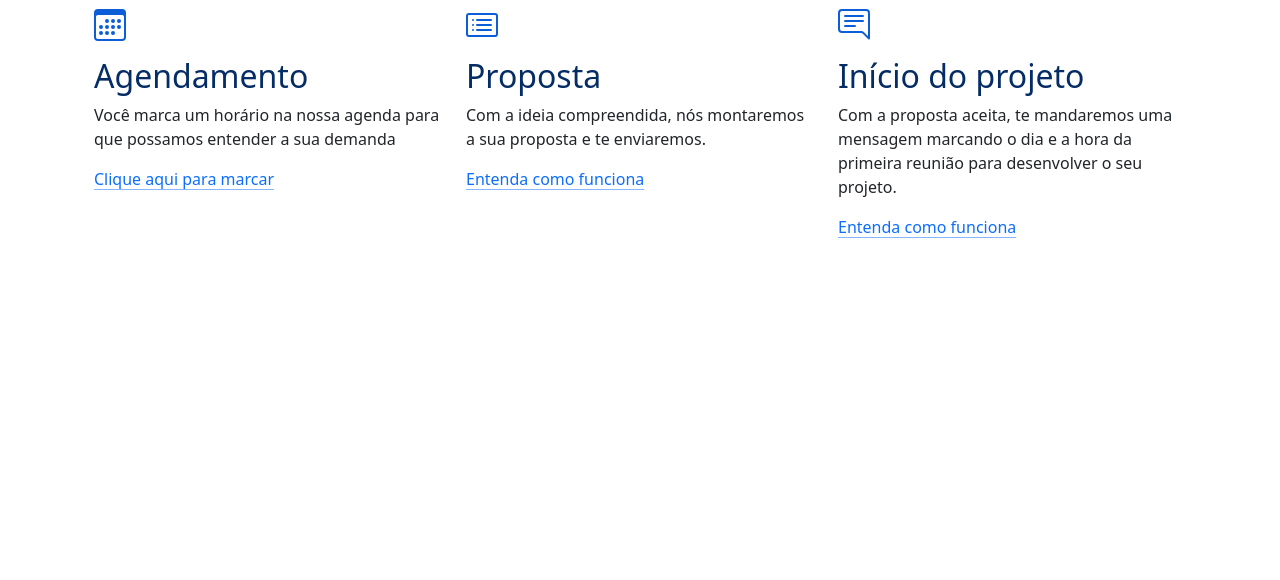
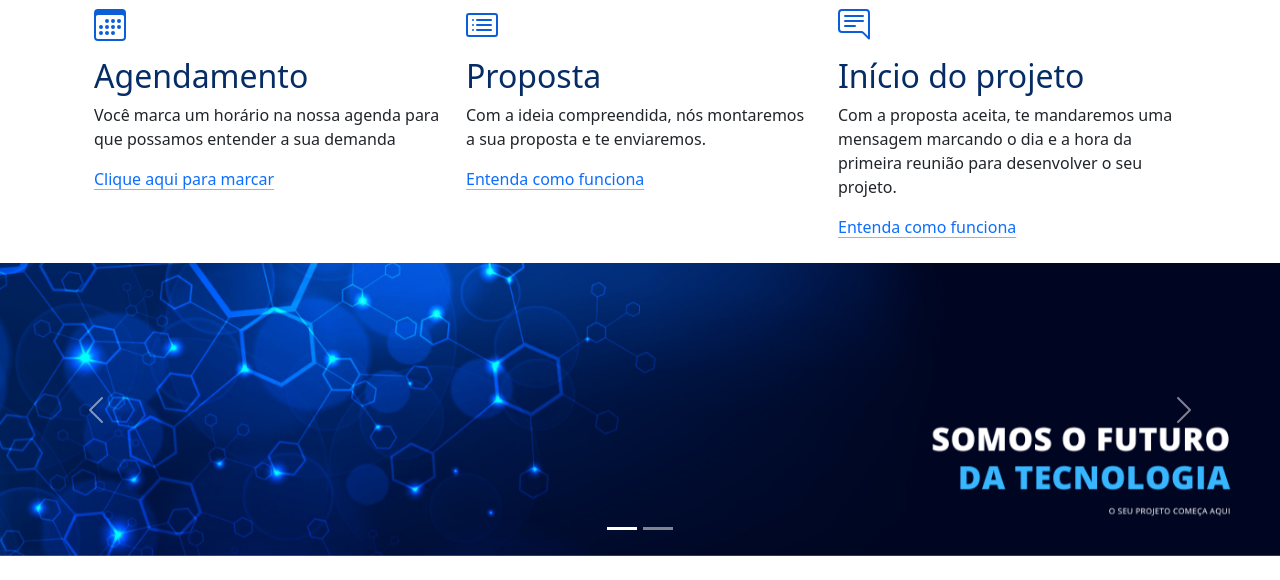
Before and after one commit to edsonplz/Curso-Bootstrap, a plain HTML site: page index.html in a window 1280 px wide. Shown: the part 750-1330 px from the top of the page. Before the commit the page ends 989 px from the top, so only its background shows below. Drawn offline with nearby package versions, Linux system fonts and the light colour scheme.

Commit message:
Slider Implementado

```diff
--- a/index.html
+++ b/index.html
@@ -11,7 +11,7 @@
 <body>
     <header>
         <nav class="navbar navbar-expand-lg bg-dark py-4" data-bs-theme="dark">
-            <div class="container">
+            <div class="container-fluid">
                 <img src="./assets/logo.svg" alt="Edson boot" width="100px" />
                 <button class="navbar-toggler" type="button" data-bs-toggle="collapse"
                     data-bs-target="#navbarSupportedContent" aria-controls="navbarSupportedContent"
@@ -123,6 +123,35 @@
         </div>
     </section>
 
+    <section id="slider" class="my-4">
+        <div id="carouselExampleIndicators" class="carousel slide">
+            <div class="carousel-indicators">
+                <button type="button" data-bs-target="#carouselExampleIndicators" data-bs-slide-to="0" class="active"
+                    aria-current="true" aria-label="Slide 1"></button>
+                <button type="button" data-bs-target="#carouselExampleIndicators" data-bs-slide-to="1"
+                    aria-label="Slide 2"></button>
+            </div>
+            <div class="carousel-inner">
+                <div class="carousel-item active">
+                    <img src="./assets/banner-1.png" class="d-block w-100" alt="Slide 1 Edson" />
+                </div>
+                <div class="carousel-item">
+                    <img src="./assets/banner-2.png" class="d-block w-100" alt="Slide 2 Edson" />
+                </div>
+            </div>
+            <button class="carousel-control-prev" type="button" data-bs-target="#carouselExampleIndicators"
+                data-bs-slide="prev">
+                <span class="carousel-control-prev-icon" aria-hidden="true"></span>
+                <span class="visually-hidden">Previous</span>
+            </button>
+            <button class="carousel-control-next" type="button" data-bs-target="#carouselExampleIndicators"
+                data-bs-slide="next">
+                <span class="carousel-control-next-icon" aria-hidden="true"></span>
+                <span class="visually-hidden">Next</span>
+            </button>
+        </div>
+    </section>
+
     <script src="https://cdn.jsdelivr.net/npm/@popperjs/core@2.11.8/dist/umd/popper.min.js"
         integrity="sha384-I7E8VVD/ismYTF4hNIPjVp/Zjvgyol6VFvRkX/vR+Vc4jQkC+hVqc2pM8ODewa9r"
         crossorigin="anonymous"></script>
```
